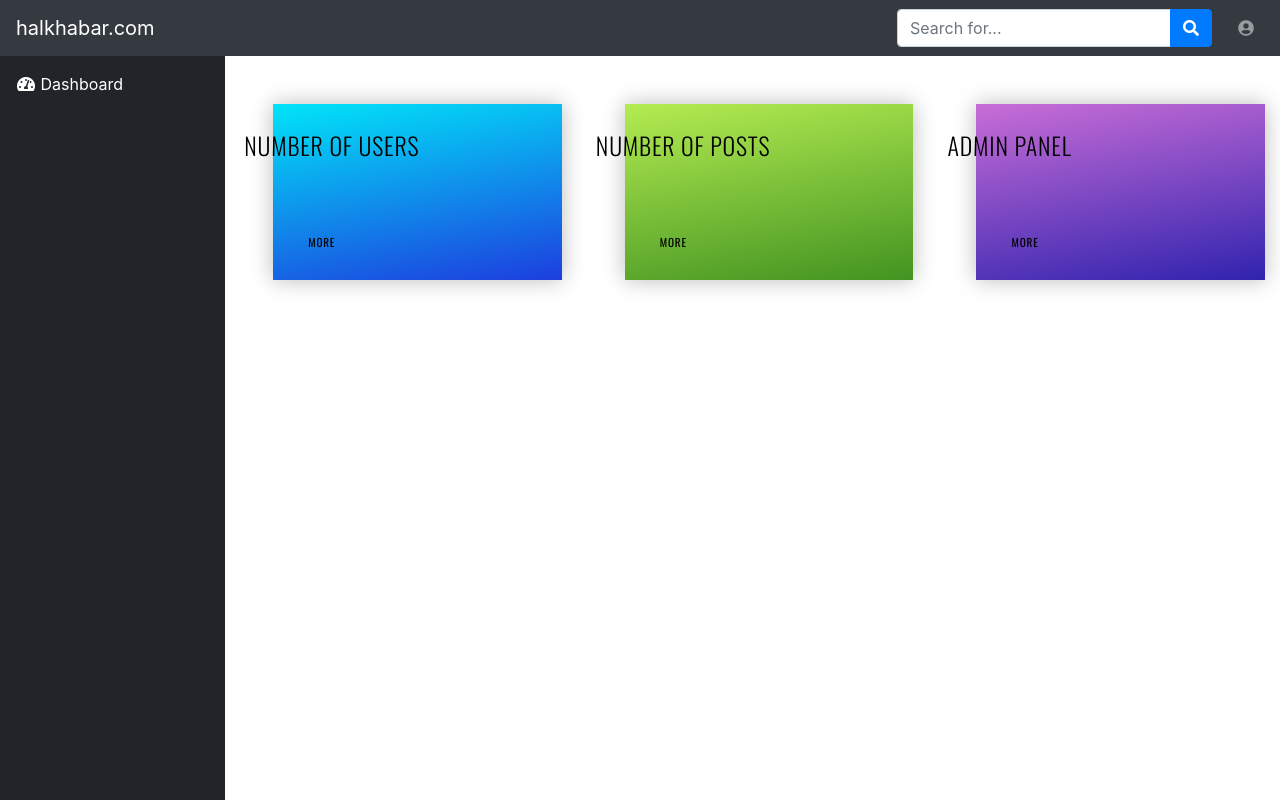
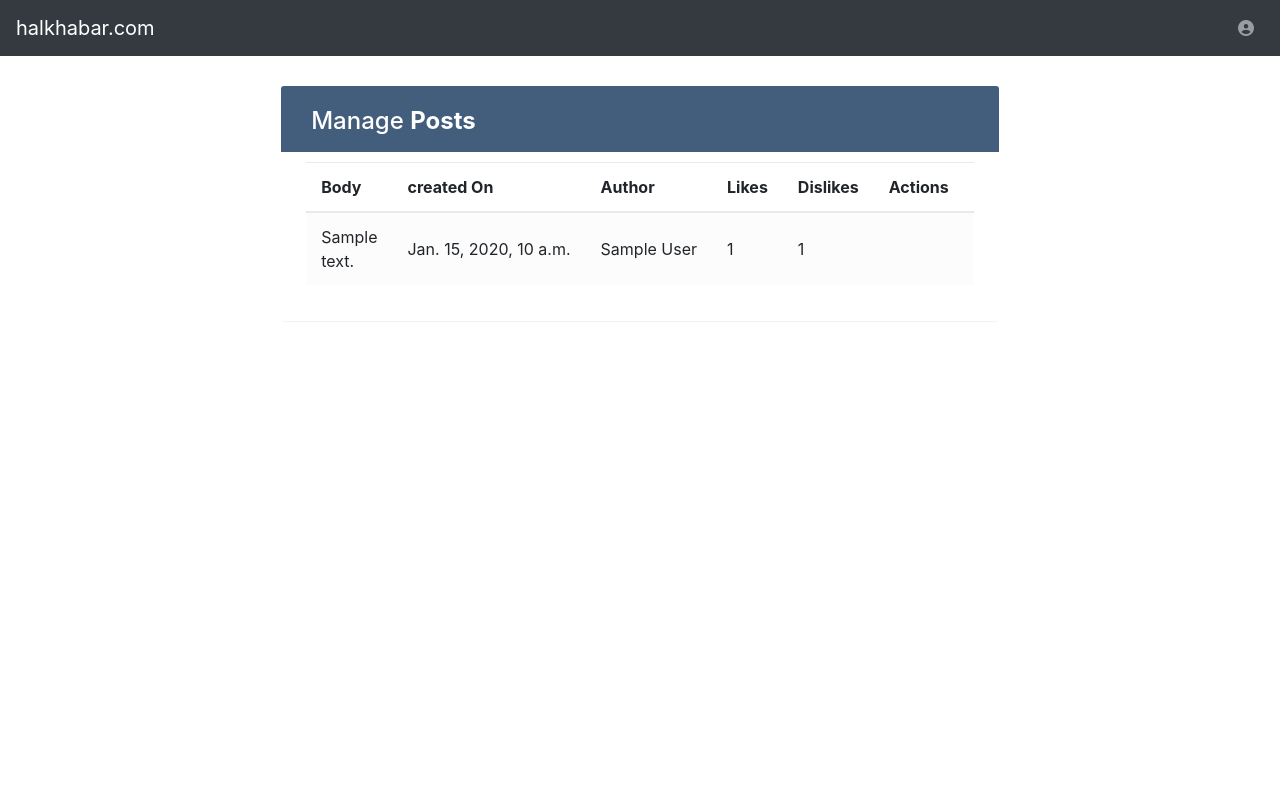
Before and after one commit to AnuraghSarkar/Halkhabar, a Django app: template dashboard/templates/dashboard/posts.html in a window 1280 px wide. Run offline with Django 3.2, Linux system fonts and the light colour scheme; the template is opened without the code that fills it: most values are stand-ins (such as "Sample title", 1, 10 or a date in 2020); parts of the project's set-up code (start-up, migrations or seed data) failed here and were passed over; some libraries are stand-ins or nearby versions.

Commit message:
Dashboard Post and Users Added

```diff
--- a/dashboard/static/dashboard/css/admin.css
+++ b/dashboard/static/dashboard/css/admin.css
@@ -1,5 +1,8 @@
 @import url("https://fonts.googleapis.com/css?family=Oswald:300,400,500,700");
 @import url("https://fonts.googleapis.com/css?family=Open+Sans:300,400,600,700,800");
+@import url("https://fonts.googleapis.com/css?family=Roboto|Varela+Round");
+@import url("https://fonts.googleapis.com/icon?family=Material+Icons");
+
 .gr-1 {
   background: linear-gradient(170deg, #01E4F8 0%, #1D3EDE 100%);
 }
@@ -115,3 +118,217 @@
   color: white;
   z-index: 0;
 }
+
+.table-wrapper {
+    background: #fff;
+    padding: 20px 25px;
+    margin: 30px 0;
+    border-radius: 3px;
+    box-shadow: 0 1px 1px rgba(0,0,0,.05);
+}
+.table-title {
+    padding-bottom: 15px;
+    background: #435d7d;
+    color: #fff;
+    padding: 16px 30px;
+    margin: -20px -25px 10px;
+    border-radius: 3px 3px 0 0;
+}
+.table-title h2 {
+    margin: 5px 0 0;
+    font-size: 24px;
+}
+.table-title .btn-group {
+    float: right;
+}
+.table-title .btn {
+    color: #fff;
+    float: right;
+    font-size: 13px;
+    border: none;
+    min-width: 50px;
+    border-radius: 2px;
+    border: none;
+    outline: none !important;
+    margin-left: 10px;
+}
+.table-title .btn i {
+    float: left;
+    font-size: 21px;
+    margin-right: 5px;
+}
+.table-title .btn span {
+    float: left;
+    margin-top: 2px;
+}
+table.table tr th, table.table tr td {
+    border-color: #e9e9e9;
+    padding: 12px 15px;
+    vertical-align: middle;
+}
+table.table tr th:first-child {
+    width: 60px;
+}
+table.table tr th:last-child {
+    width: 100px;
+}
+table.table-striped tbody tr:nth-of-type(odd) {
+    background-color: #fcfcfc;
+}
+table.table-striped.table-hover tbody tr:hover {
+    background: #f5f5f5;
+}
+table.table th i {
+    font-size: 13px;
+    margin: 0 5px;
+    cursor: pointer;
+}
+table.table td:last-child i {
+    opacity: 0.9;
+    font-size: 22px;
+    margin: 0 5px;
+}
+table.table td a {
+    font-weight: bold;
+    color: #566787;
+    display: inline-block;
+    text-decoration: none;
+    outline: none !important;
+}
+table.table td a:hover {
+    color: #2196F3;
+}
+table.table td a.edit {
+    color: #FFC107;
+}
+table.table td a.delete {
+    color: #F44336;
+}
+table.table td i {
+    font-size: 19px;
+}
+table.table .avatar {
+    border-radius: 50%;
+    vertical-align: middle;
+    margin-right: 10px;
+}
+.pagination {
+    float: right;
+    margin: 0 0 5px;
+}
+.pagination li a {
+    border: none;
+    font-size: 13px;
+    min-width: 30px;
+    min-height: 30px;
+    color: #999;
+    margin: 0 2px;
+    line-height: 30px;
+    border-radius: 2px !important;
+    text-align: center;
+    padding: 0 6px;
+}
+.pagination li a:hover {
+    color: #666;
+}
+.pagination li.active a, .pagination li.active a.page-link {
+    background: #03A9F4;
+}
+.pagination li.active a:hover {
+    background: #0397d6;
+}
+.pagination li.disabled i {
+    color: #ccc;
+}
+.pagination li i {
+    font-size: 16px;
+    padding-top: 6px
+}
+.hint-text {
+    float: left;
+    margin-top: 10px;
+    font-size: 13px;
+}
+/* Custom checkbox */
+.custom-checkbox {
+    position: relative;
+}
+.custom-checkbox input[type="checkbox"] {
+    opacity: 0;
+    position: absolute;
+    margin: 5px 0 0 3px;
+    z-index: 9;
+}
+.custom-checkbox label:before{
+    width: 18px;
+    height: 18px;
+}
+.custom-checkbox label:before {
+    content: '';
+    margin-right: 10px;
+    display: inline-block;
+    vertical-align: text-top;
+    background: white;
+    border: 1px solid #bbb;
+    border-radius: 2px;
+    box-sizing: border-box;
+    z-index: 2;
+}
+.custom-checkbox input[type="checkbox"]:checked + label:after {
+    content: '';
+    position: absolute;
+    left: 6px;
+    top: 3px;
+    width: 6px;
+    height: 11px;
+    border: solid #000;
+    border-width: 0 3px 3px 0;
+    transform: inherit;
+    z-index: 3;
+    transform: rotateZ(45deg);
+}
+.custom-checkbox input[type="checkbox"]:checked + label:before {
+    border-color: #03A9F4;
+    background: #03A9F4;
+}
+.custom-checkbox input[type="checkbox"]:checked + label:after {
+    border-color: #fff;
+}
+.custom-checkbox input[type="checkbox"]:disabled + label:before {
+    color: #b8b8b8;
+    cursor: auto;
+    box-shadow: none;
+    background: #ddd;
+}
+/* Modal styles */
+.modal .modal-dialog {
+    max-width: 400px;
+}
+.modal .modal-header, .modal .modal-body, .modal .modal-footer {
+    padding: 20px 30px;
+}
+.modal .modal-content {
+    border-radius: 3px;
+}
+.modal .modal-footer {
+    background: #ecf0f1;
+    border-radius: 0 0 3px 3px;
+}
+.modal .modal-title {
+    display: inline-block;
+}
+.modal .form-control {
+    border-radius: 2px;
+    box-shadow: none;
+    border-color: #dddddd;
+}
+.modal textarea.form-control {
+    resize: vertical;
+}
+.modal .btn {
+    border-radius: 2px;
+    min-width: 100px;
+}
+.modal form label {
+    font-weight: normal;
+}
--- a/dashboard/templates/dashboard/posts.html
+++ b/dashboard/templates/dashboard/posts.html
@@ -35,28 +35,8 @@
   <body id="page-top">
     <nav class="navbar navbar-expand navbar-dark bg-dark static-top">
       <a class="navbar-brand mr-1" href="{% url 'dashboard' %}">halkhabar.com</a>
-      <!-- Navbar Search -->
-      <form
-        class="d-none d-md-inline-block form-inline ml-auto mr-0 mr-md-3 my-2 my-md-0"
-      >
-        <div class="input-group">
-          <input
-            type="text"
-            class="form-control"
-            placeholder="Search for..."
-            aria-label="Search"
-            aria-describedby="basic-addon2"
-          />
-          <div class="input-group-append">
-            <button class="btn btn-primary" type="button">
-              <i class="fas fa-search"></i>
-            </button>
-          </div>
-        </div>
-      </form>
-
       <!-- Navbar -->
-      <ul class="navbar-nav ml-auto ml-md-0">
+      <ul class="navbar-nav ml-auto ml-md-auto">
         <li class="nav-item dropdown no-arrow">
           <a
             class="nav-link dropdown-toggle"
@@ -84,65 +64,44 @@
       </ul>
     </nav>
 
-    <div id="wrapper">
-      <!-- Sidebar -->
-      <ul class="sidebar navbar-nav">
-        <li class="nav-item active">
-          <a class="nav-link" href="#">
-            <i class="fas fa-fw fa-tachometer-alt"></i>
-            <span>Dashboard</span>
-          </a>
-        </li>
-      </ul>
-      <div class="container h-auto">
-        <div class="row align-middle">
-          <div class="col-md-6 col-lg-4 column">
-            <div class="card gr-1 flex">
-              <div class="txt">
-                <h1>Number of Users</h1>
-                <p>4</p>
-              </div>
-              <a href="#">more</a>
-              <div class="ico-card">
-              <i class="fa fa-rebel"></i>
-            </div>
+    <div id="wrapper" class="d-flex justify-content-center align-items-center">
+      <div class="table-wrapper">
+        <div class="table-title">
+          <div class="row">
+            <div class="col-sm-6">
+              <h2>Manage <b>Posts</b></h2>
             </div>
           </div>
-          <div class="col-md-6 col-lg-4 column">
-            <div class="card gr-2">
-              <div class="txt">
-                <h1>Number of Posts</h1>
-                <p>8</p>
-              </div>
-              <a href="#">more</a>
-            <div class="ico-card">
-              <i class="fa fa-codepen"></i>
-            </div>
-            </div>
-          </div>
-          <div class="col-md-6 col-lg-4 column">
-            <div class="card gr-3">
-              <div class="txt">
-                <h1>Admin Panel</h1>
-                <p>Go to Admin Panel.</p>
-              </div>
-              <a href="#">more</a>
-            <div class="ico-card">
-              <i class="fa fa-empire"></i>
-            </div>
-            </div>
-          </div>
+        </div>
+        <table class="table table-striped table-hover">
+          <thead>
+            <tr>
+              <th>Body</th>
+              <th>created On</th>
+              <th>Author</th>
+              <th>Likes</th>
+              <th>Dislikes</th>
+              <th>Actions</th>
+            </tr>
+          </thead>
+          <tbody>
+            {% for post in posts %}
+            <tr>
+              <td>{{ post.body }}</td>
+              <td>{{ post.created_on }}</td>
+              <td>{{ post.author }}</td>
+              <td>{{ post.likes.all.count }}</td>
+              <td>{{ post.dislikes.all.count }}</td>
+              <td>
+                <a href="{% url 'delete_post' post.id %}" class="delete" ><i class="material-icons" data-toggle="tooltip" title="Delete">&#xE872;</i></a>
+              </td>
+            </tr>
+            {% endfor %}
+          </tbody>
+        </table>
 
-        </div>
       </div>
-      <!-- /.content-wrapper -->
     </div>
-    <!-- /#wrapper -->
-
-    <!-- Scroll to Top Button-->
-    <a class="scroll-to-top rounded" href="#page-top">
-      <i class="fas fa-angle-up"></i>
-    </a>
 
     <!-- Logout Modal-->
     <div
@@ -190,7 +149,20 @@
 
     <!-- Core plugin JavaScript-->
 
+    <script src="https://code.iconify.design/1/1.0.4/iconify.min.js"></script>
+    <script src="https://cdnjs.cloudflare.com/ajax/libs/jquery/3.5.1/jquery.min.js"
+            integrity="sha512-bLT0Qm9VnAYZDflyKcBaQ2gg0hSYNQrJ8RilYldYQ1FxQYoCLtUjuuRuZo+fjqhx/qtq/1itJ0C2ejDxltZVFg=="
+            crossorigin="anonymous"></script>
 
+    <script src="https://cdnjs.cloudflare.com/ajax/libs/gsap/3.6.1/gsap.min.js"
+            integrity="sha512-cdV6j5t5o24hkSciVrb8Ki6FveC2SgwGfLE31+ZQRHAeSRxYhAQskLkq3dLm8ZcWe1N3vBOEYmmbhzf7NTtFFQ=="
+            crossorigin="anonymous"></script>
+
+    <script src="https://kit.fontawesome.com/d45f8d0e7d.js" crossorigin="anonymous"></script>
+
+    <script src="https://cdn.jsdelivr.net/npm/bootstrap@5.0.0-beta2/dist/js/bootstrap.bundle.min.js"
+            integrity="sha384-b5kHyXgcpbZJO/tY9Ul7kGkf1S0CWuKcCD38l8YkeH8z8QjE0GmW1gYU5S9FOnJ0"
+            crossorigin="anonymous"></script>
     <script src="{% static 'dashboard/vendor/jquery-easing/jquery.easing.min.js' %}"></script>
 
     <!-- Custom scripts for all pages-->
--- a/landing/urls.py
+++ b/landing/urls.py
@@ -1,4 +1,4 @@
-from django.urls import path,include
+from django.urls import path
 
 from landing.views import Index
 
--- a/social/views.py
+++ b/social/views.py
@@ -7,7 +7,6 @@ from django.views import View
 from django.views.generic import UpdateView, DeleteView
 from .forms import PostForm, CommentForm
 from .models import Comment, Post, UserProfile, Notification
-from allauth.account.decorators import verified_email_required
 
 class PostListView(LoginRequiredMixin, View):
     def get(self, request, *args, **kwargs):
```
Also changed, not shown: dashboard/decorators.py (added, +31 -0 lines), dashboard/static/dashboard/js/sb-admin.js (+24 -0 lines), dashboard/templates/dashboard/admin.html (+32 -32 lines), dashboard/templates/dashboard/users.html (+46 -75 lines), dashboard/urls.py (+7 -3 lines), dashboard/views.py (+82 -7 lines).
